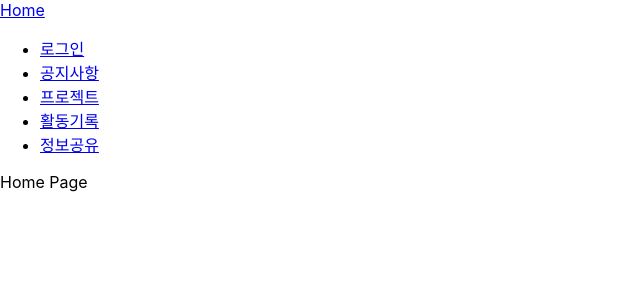
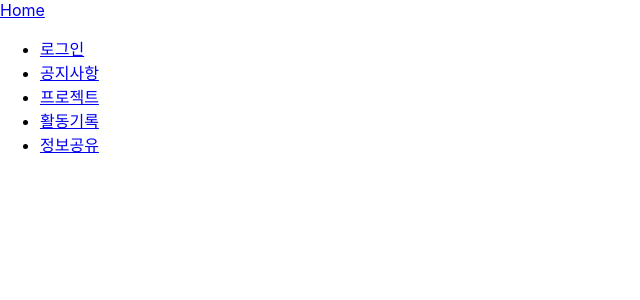
Before and after one commit to yureutaejin/Website-Seoultech-Passionpay, a React (Create React App) app in the folder project/frontend/front_app/: page / in a window 1280 px wide. Shown: the top 300 px of the page, without its empty margins (0-640 px from the left). Built offline with nearby package versions, Linux system fonts and the light colour scheme; the HTML template or start-up script is replaced by a standard one.

Commit message:
2022-11-14-23-08-HY

```diff
--- a/project/frontend/front_app/src/pages/HomePage.js
+++ b/project/frontend/front_app/src/pages/HomePage/HomePage.js
@@ -1,7 +1,9 @@
+import "./HomePage.module.css";
+
 const HomePage = () => {
     return (
         <div>
-            Home Page
+            <div className="HomeIMG" />
         </div>
     )
 }
--- /dev/null
+++ b/project/frontend/front_app/src/pages/HomePage/HomePage.module.css
@@ -0,0 +1,9 @@
+.HomeIMG {
+    position: absolute;
+    width: 1280px;
+    height: 540px;
+    left: 0px;
+    top: 23px;
+
+    /* background-image: url(assets/HomeIMG.png), #929292; */
+}
```
Also changed, not shown: project/frontend/front_app/src/route.js (+5 -5 lines), project/frontend/front_app/public/assets/HomeIMG.png (added).
